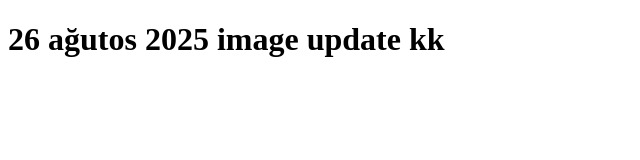
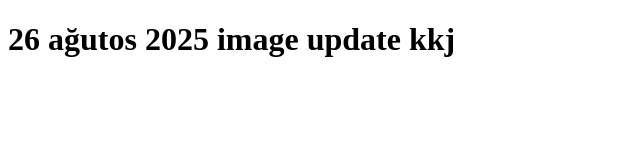
Before and after one commit to AlpenGlows/argoCD-git, a plain HTML site: page index.html in a window 1280 px wide. Shown: the full height of the page, 0-640 px from the left. Drawn offline with Linux system fonts and the light colour scheme.

Commit message:
ArgoCD: image updater yaml files

```diff
--- a/index.html
+++ b/index.html
@@ -2,7 +2,7 @@
 <html>
     <body>
         <h1>
-            26 ağutos 2025 image update kk
+            26 ağutos 2025 image update kkj
         </h1>
     </body>
     </html>
```
